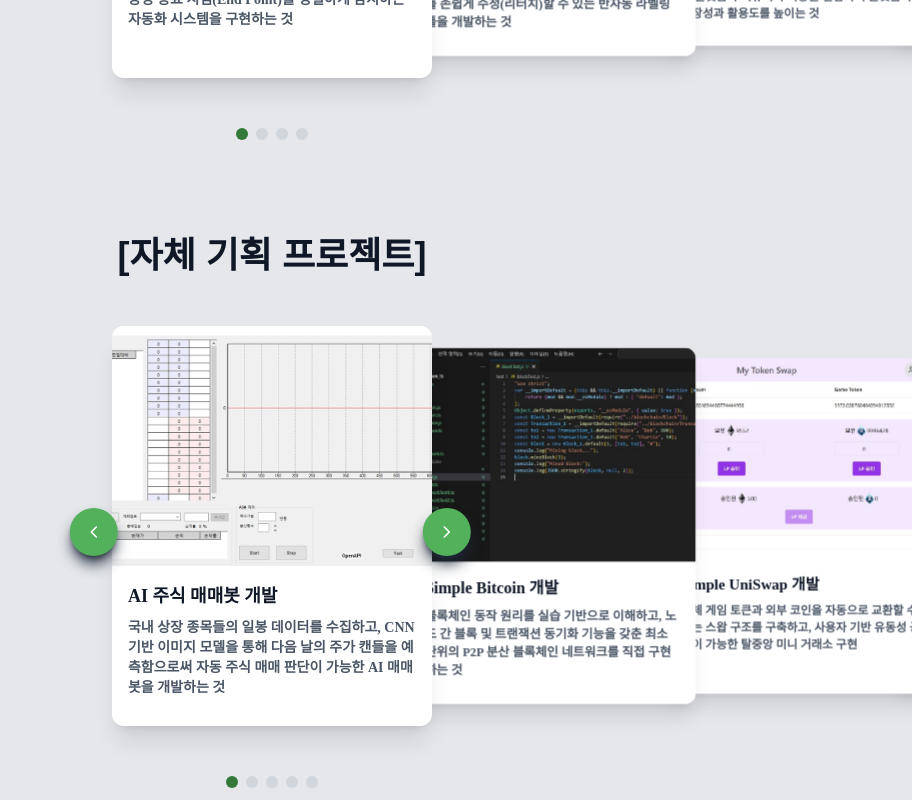
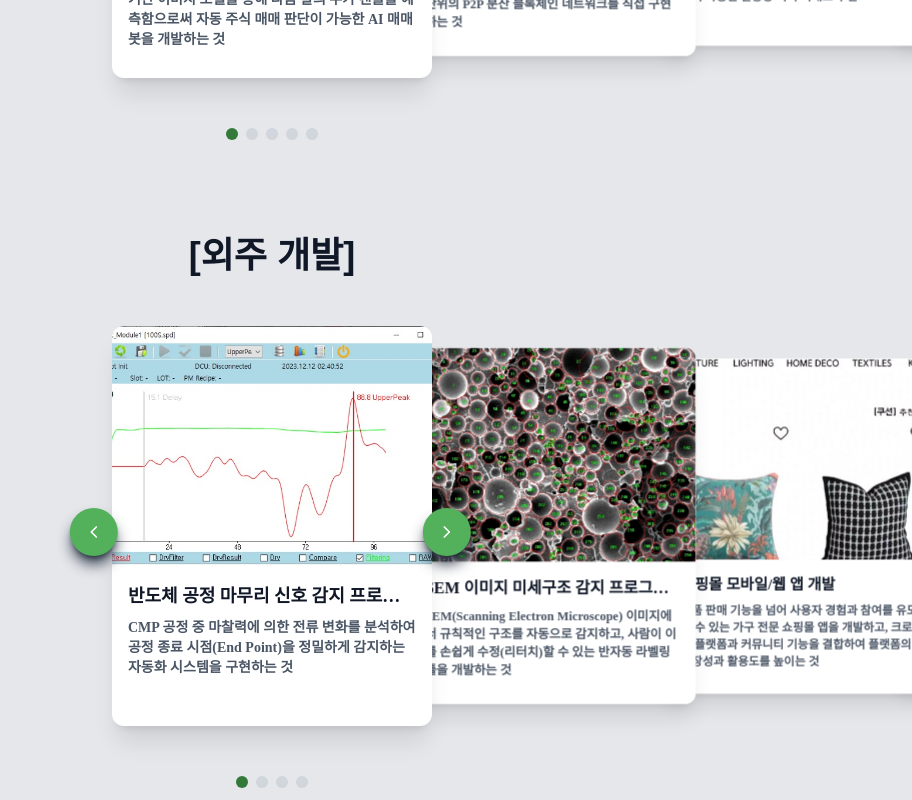
Before and after one commit to JaeKwang/resume, a Next.js app: page / in a window 1280 px wide. Shown: the part 5620-6420 px from the top of the page, without its empty margins (368-1280 px from the left). Built offline with nearby package versions, Linux system fonts and the light colour scheme; a web font is replaced by a local one.

Commit message:
프로젝트 순서 변경

```diff
--- a/src/app/components/home/projects.tsx
+++ b/src/app/components/home/projects.tsx
@@ -12,10 +12,10 @@ export default function Projects() {
       <p className="font-cookierun text-5xl sm:text-6xl md:text-7xl text-center mb-10 sm:mb-15 md:mb-20">프로젝트</p>
       <p className="font-cookierun text-2xl sm:text-3xl md:text-4xl text-center">[사내 프로젝트]</p>
       <Carousel items={ihData} />
+      <p className="font-cookierun text-2xl sm:text-3xl md:text-4xl text-center">[자체 기획 프로젝트]</p>
+      <Carousel items={sdData} />
       <p className="font-cookierun text-2xl sm:text-3xl md:text-4xl text-center">[외주 개발]</p>
       <Carousel items={cbDta} />
-      <p className="font-cookierun text-2xl sm:text-3xl md:text-4xl text-center">[자체 기획 프로젝트]</p>
-      <Carousel items={sdData} />
       <p className="font-cookierun text-2xl sm:text-3xl md:text-4xl text-center">[학내 프로젝트]</p>
       <Carousel items={acData} />
     </div>
```
